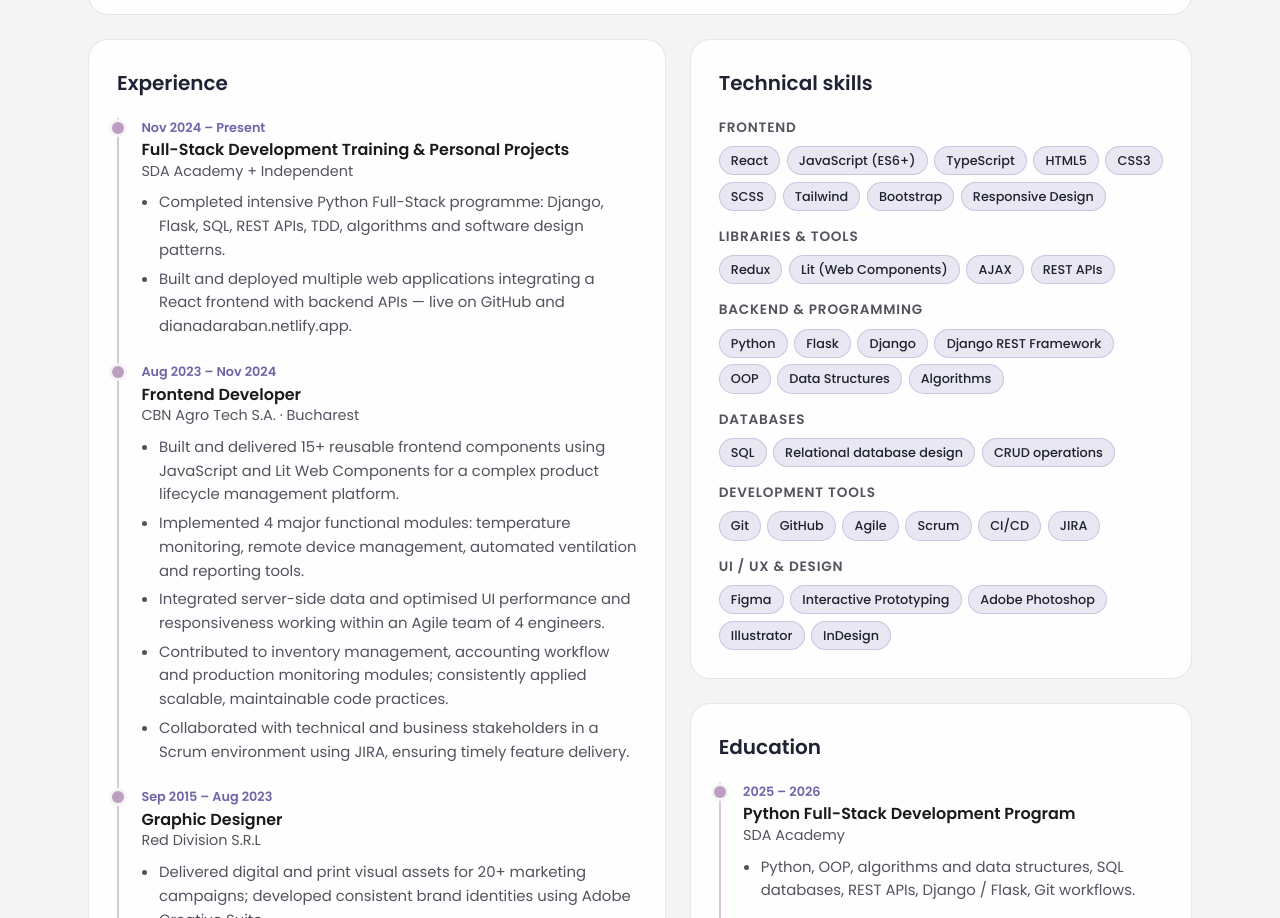
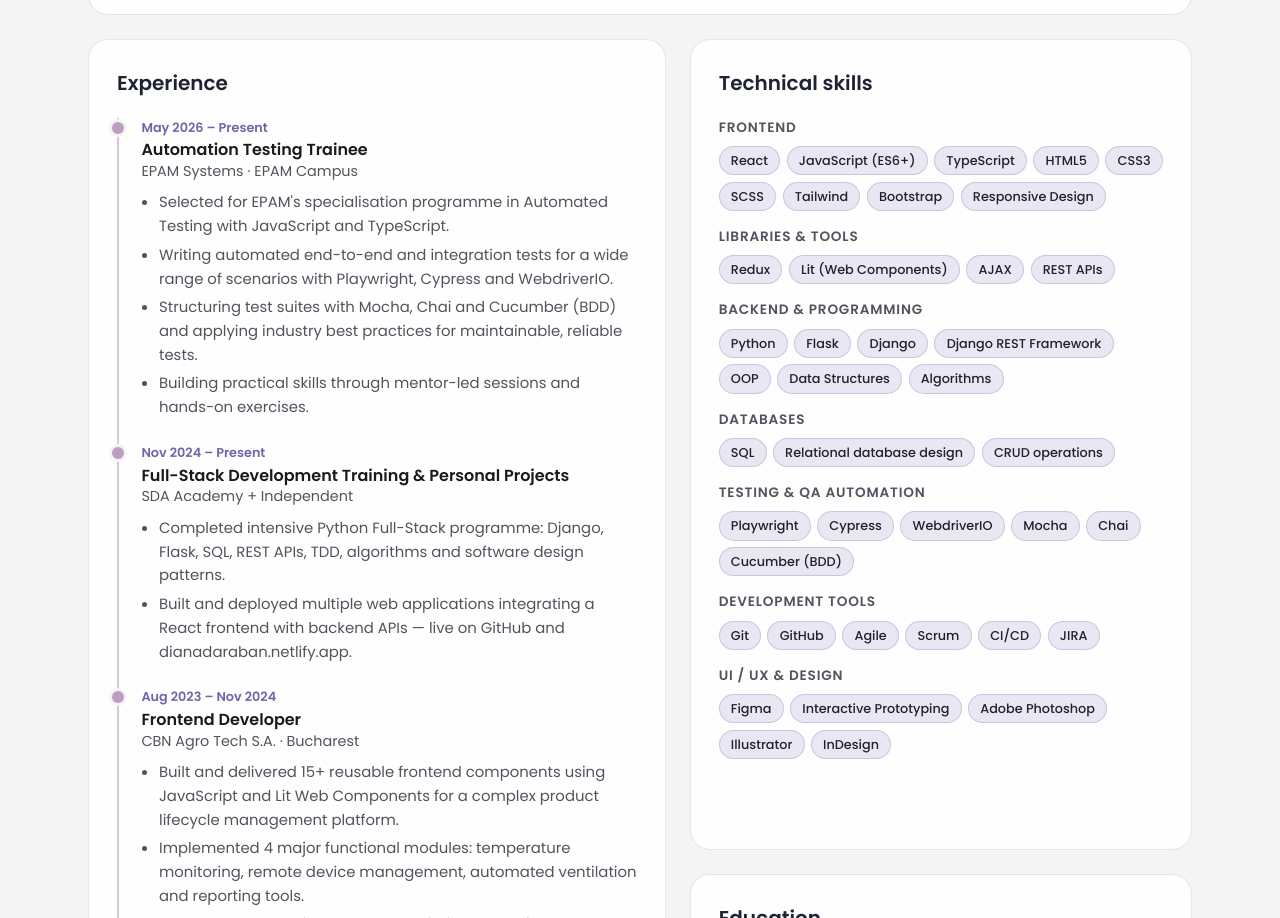
Before and after one commit to DianaDaraban/DianaDarabanPortfolio, a Next.js app: page / in a window 1280 px wide. Shown: the part 2644-3562 px from the top of the page. Built offline with nearby package versions, Linux system fonts and the light colour scheme; no server answers.

Commit message:
About: add EPAM automation testing traineeship and testing skills

```diff
--- a/data/about.ts
+++ b/data/about.ts
@@ -8,6 +8,17 @@ export type TimelineEntry = {
 }
 
 export const experience: TimelineEntry[] = [
+    {
+        role: "Automation Testing Trainee",
+        org: "EPAM Systems · EPAM Campus",
+        period: "May 2026 – Present",
+        points: [
+            "Selected for EPAM's specialisation programme in Automated Testing with JavaScript and TypeScript.",
+            "Writing automated end-to-end and integration tests for a wide range of scenarios with Playwright, Cypress and WebdriverIO.",
+            "Structuring test suites with Mocha, Chai and Cucumber (BDD) and applying industry best practices for maintainable, reliable tests.",
+            "Building practical skills through mentor-led sessions and hands-on exercises.",
+        ],
+    },
     {
         role: "Full-Stack Development Training & Personal Projects",
         org: "SDA Academy + Independent",
@@ -73,6 +84,7 @@ export const skills: { group: string, items: string[] }[] = [
     { group: "Libraries & Tools", items: ["Redux", "Lit (Web Components)", "AJAX", "REST APIs"] },
     { group: "Backend & Programming", items: ["Python", "Flask", "Django", "Django REST Framework", "OOP", "Data Structures", "Algorithms"] },
     { group: "Databases", items: ["SQL", "Relational database design", "CRUD operations"] },
+    { group: "Testing & QA Automation", items: ["Playwright", "Cypress", "WebdriverIO", "Mocha", "Chai", "Cucumber (BDD)"] },
     { group: "Development Tools", items: ["Git", "GitHub", "Agile", "Scrum", "CI/CD", "JIRA"] },
     { group: "UI / UX & Design", items: ["Figma", "Interactive Prototyping", "Adobe Photoshop", "Illustrator", "InDesign"] },
 ]
```
